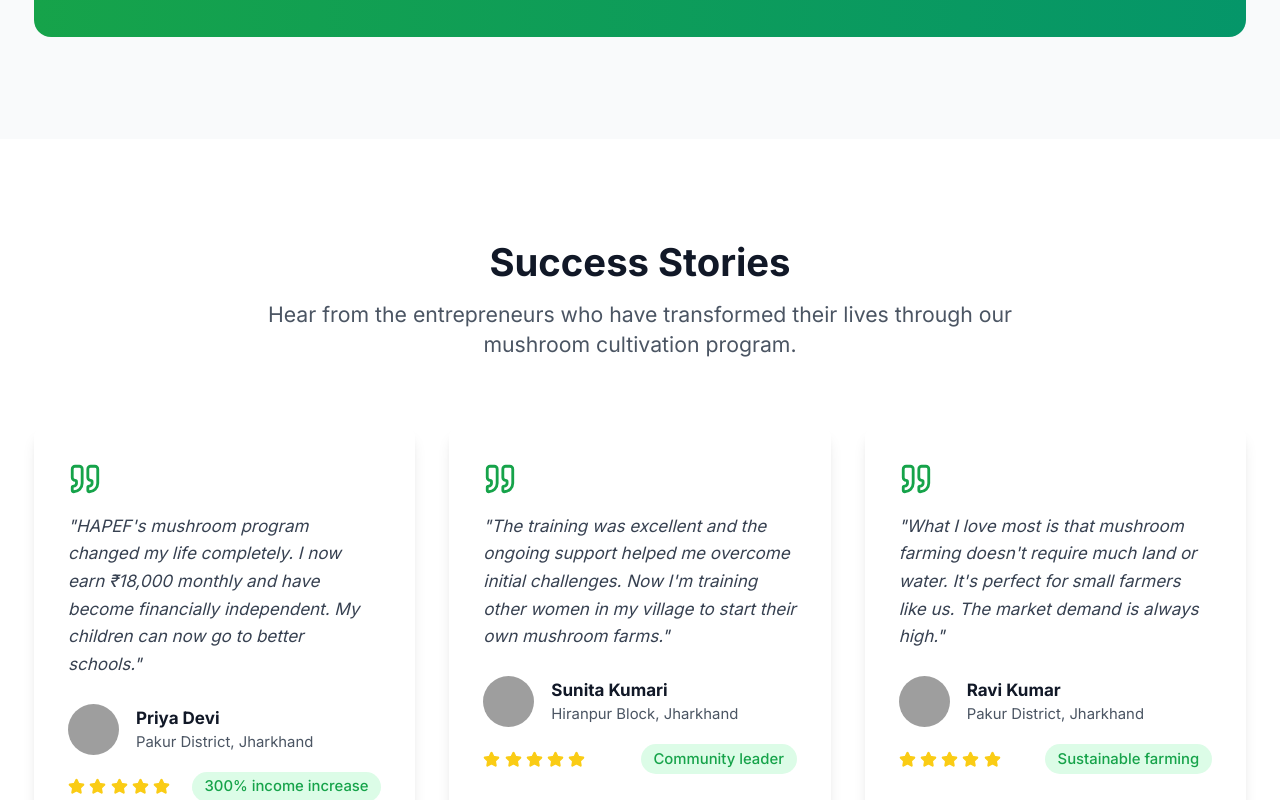
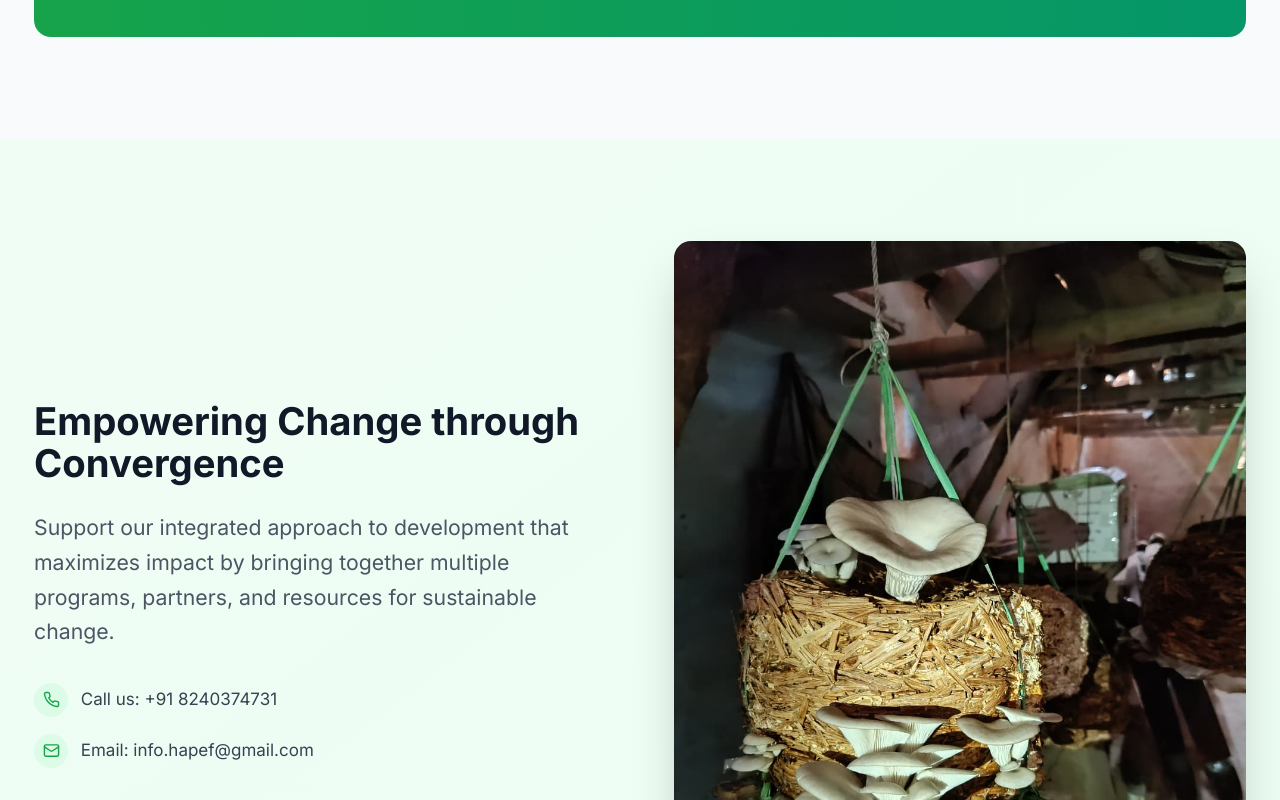
Before and after one commit to NikitaKarmakarP/HAPFE1, a Next.js app: page /programs/convergence in a window 1280 px wide. Shown: the part 3020-3820 px from the top of the page. Built offline with nearby package versions, Linux system fonts and the light colour scheme; grey boxes are pictures that could not be loaded.

Commit message:
con update

```diff
--- a/app/programs/convergence/page.tsx
+++ b/app/programs/convergence/page.tsx
@@ -1,7 +1,6 @@
 import { ProgramHero } from "@/components/programs/program-hero"
 import { ProgramDetails } from "@/components/programs/program-details"
 import { ProgramImpact } from "@/components/programs/program-impact"
-import { ProgramTestimonials } from "@/components/programs/program-testimonials"
 import { ProgramCTA } from "@/components/programs/program-cta"
 import { ContactSection } from "@/components/contact-section"
 
@@ -116,30 +115,6 @@ export default function ConvergencePage() {
     ],
   }
 
-  const testimonials = [
-    {
-      name: "Dr. Priya Sharma",
-      role: "District Collector, Bankura",
-      content:
-        "The Convergence program has revolutionized how we implement development schemes. The integrated approach has significantly improved outcomes and reduced administrative burden.",
-      image: "/placeholder.svg?height=80&width=80&text=PS",
-    },
-    {
-      name: "Ramesh Mondal",
-      role: "Village Panchayat President",
-      content:
-        "Through Convergence, our village has accessed multiple government schemes simultaneously. We now have better roads, water supply, and livelihood opportunities all working together.",
-      image: "/placeholder.svg?height=80&width=80&text=RM",
-    },
-    {
-      name: "Anjali Roy",
-      role: "SHG Federation Leader",
-      content:
-        "The program helped us understand how different schemes complement each other. Our women's groups now effectively utilize multiple programs for maximum benefit to our members.",
-      image: "/placeholder.svg?height=80&width=80&text=AR",
-    },
-  ]
-
   const ctaData = {
     title: "Empowering Change through Convergence",
     description:
@@ -159,7 +134,6 @@ export default function ConvergencePage() {
       <ProgramHero data={programData} />
       <ProgramDetails {...details} benefitsImage="/c1.jpg" benefitsImageAlt="Program Benefits" />
       <ProgramImpact {...impact} />
-      <ProgramTestimonials testimonials={testimonials} />
       <ProgramCTA {...ctaData} />
       <ContactSection />
     </main>
--- a/components/knowledge-hub/media-room/media-room-sidebar.tsx
+++ b/components/knowledge-hub/media-room/media-room-sidebar.tsx
@@ -15,11 +15,6 @@ export function MediaRoomSidebar() {
       title: "HAPEF Featured in Agricultural Times",
       date: "2024-01-12",
       type: "Media Coverage",
-    },
-    {
-      title: "Community Training Workshop Photos",
-      date: "2024-01-08",
-      type: "Photo Gallery",
     },
     {
       title: "Mushroom Farming Success Story Video",
```
